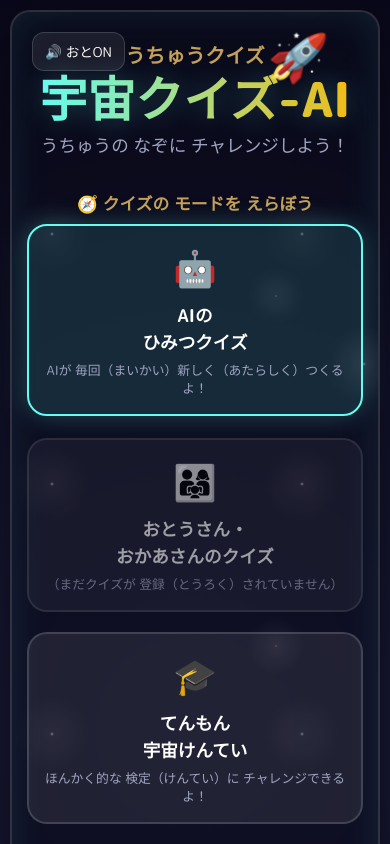
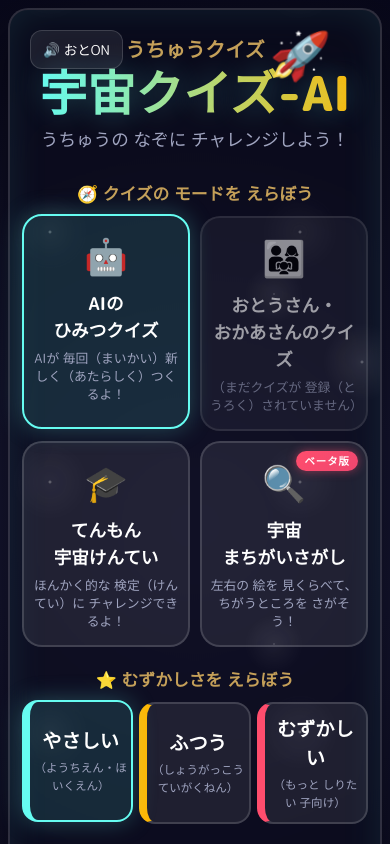
Before and after one commit to anmtanmt/space-quiz-ai, a React (Vite) app: page / in a window 390 px wide. Both pictures are taken after a click on the button "クイズをはじめる！🚀". Shown: the top 844 px of the page. Built offline with nearby package versions, Linux system fonts and the light colour scheme.

Commit message:
feat(mobile): スマホ縦画面（ポートレート）最適化 & クイズ解説ポップアップのオーバーレイ化

```diff
--- a/public/sw.js
+++ b/public/sw.js
@@ -1,4 +1,4 @@
-const CACHE_NAME = 'space-quiz-ai-v9';
+const CACHE_NAME = 'space-quiz-ai-v10';
 const ASSETS_TO_CACHE = [
   '/',
   '/index.html',
--- a/src/components/QuizScreen.jsx
+++ b/src/components/QuizScreen.jsx
@@ -825,7 +825,7 @@ export default function QuizScreen({ mode, difficulty, onFinishQuiz, onBackToTit
         </div>
 
         {/* 選択肢（3択または4択） */}
-        <div style={styles.choicesBox}>
+        <div className="quiz-choices-box" style={styles.choicesBox}>
           {currentQuiz.choices.map((choice, index) => {
             const choiceBtnStyle = isFourChoices ? {
               padding: isTightLayout ? '8px 16px' : '12px 20px',
@@ -852,7 +852,7 @@ export default function QuizScreen({ mode, difficulty, onFinishQuiz, onBackToTit
 
         {/* 回答後の解説エリア */}
         {showExplanation && (
-          <div className="star-pop" style={{
+          <div className="star-pop explanation-box" style={{
             ...styles.explanationBox,
             ...(currentQuiz.choices.length === 4 ? { padding: '16px', bottom: '0' } : {})
           }}>
--- a/src/components/SpotDifferenceScreen.jsx
+++ b/src/components/SpotDifferenceScreen.jsx
@@ -433,7 +433,7 @@ export default function SpotDifferenceScreen({ difficulty, onBackToTitle, onView
 
       {/* メインの比較キャンバス領域 */}
       {phase !== 'READY' && (
-        <div style={styles.gameBody}>
+        <div className="spot-diff-game-body" style={styles.gameBody}>
           {/* 左側：もとのえ */}
           <div
             ref={leftCanvasRef}
--- a/src/components/TitleScreen.jsx
+++ b/src/components/TitleScreen.jsx
@@ -63,7 +63,7 @@ export default function TitleScreen({ onStartQuiz, onViewCollection, onGoToParen
         {/* モード選択 */}
         <div style={styles.group}>
           <h2 style={styles.groupTitle}>🧭 クイズの モードを えらぼう</h2>
-          <div style={styles.optionsRow}>
+          <div className="options-row-mode" style={styles.optionsRow}>
             <button
               onClick={() => { audio.playClick(); setMode('ai'); }}
               style={{
@@ -130,7 +130,7 @@ export default function TitleScreen({ onStartQuiz, onViewCollection, onGoToParen
           {mode === 'test' ? (
             <>
               <h2 style={styles.groupTitle}>⭐ チャレンジする きゅうを えらぼう</h2>
-              <div style={styles.optionsRow}>
+              <div className="options-row-diff" style={styles.optionsRow}>
                 <button
                   onClick={() => { audio.playClick(); setDifficulty('4'); }}
                   style={{
@@ -170,7 +170,7 @@ export default function TitleScreen({ onStartQuiz, onViewCollection, onGoToParen
           ) : (
             <>
               <h2 style={styles.groupTitle}>⭐ むずかしさを えらぼう</h2>
-              <div style={styles.optionsRow}>
+              <div className="options-row-diff" style={styles.optionsRow}>
                 <button
                   onClick={() => { audio.playClick(); setDifficulty('easy'); }}
                   style={{
--- a/src/index.css
+++ b/src/index.css
@@ -319,12 +319,12 @@ rt {
   #root {
     height: auto;
     min-height: 100vh;
-    padding: 10px; /* 余白を狭くして領域を広げる */
+    padding: 8px; /* 余白を狭くして領域を広げる */
   }
 
   .app-container {
     height: auto;
-    min-height: calc(100vh - 20px);
+    min-height: calc(100vh - 16px);
     max-height: none;
     border-radius: 20px;
     overflow: visible; /* モバイル時は外側のスクロールを許容 */
@@ -340,44 +340,104 @@ rt {
     height: auto !important;
     min-height: 100%;
     justify-content: flex-start !important;
-    gap: 20px;
+    gap: 16px;
     overflow-y: visible !important;
-    padding: 20px 15px !important;
+    padding: 16px 12px !important;
   }
 
   /* ウェルカム画面のパディング微調整 */
   .welcome-screen {
-    padding: 40px 15px 30px 15px !important;
+    padding: 36px 15px 30px 15px !important;
+  }
+
+  /* タイトル画面の選択肢グリッド化（2列×2行で押しやすく） */
+  .options-row-mode {
+    display: grid !important;
+    grid-template-columns: 1fr 1fr !important;
+    gap: 10px !important;
+    width: 100% !important;
+  }
+
+  .options-row-mode button {
+    min-width: 0 !important;
+    width: 100% !important;
+    padding: 14px 8px !important;
+  }
+
+  .options-row-diff {
+    display: grid !important;
+    grid-template-columns: 1fr 1fr 1fr !important;
+    gap: 6px !important;
+    width: 100% !important;
+  }
+
+  .options-row-diff button {
+    min-width: 0 !important;
+    width: 100% !important;
+    padding: 10px 4px !important;
   }
 
   /* クイズカードも高さ自動にし、スクロールできるように調整 */
   .quiz-card {
     height: auto !important;
     flex: none !important;
-    gap: 16px;
+    gap: 14px;
+    position: relative !important;
   }
 
   /* 選択肢ボタンのフォントサイズやパディングの微調整 */
   .btn-giant {
-    padding: 16px 20px;
-    font-size: 1.25rem;
-    margin-bottom: 12px;
+    padding: 14px 16px;
+    font-size: 1.15rem;
+    margin-bottom: 10px;
+    border-radius: 16px;
   }
 
   .btn-action {
-    padding: 12px 30px;
-    font-size: 1.1rem;
+    padding: 12px 24px;
+    font-size: 1.05rem;
   }
 
-  /* 解説ボックスが絶対配置(position: absolute)になっているのを、
-     スマホ縦画面ではクイズカードの下に通常配置(relative/static)にする */
-  .quiz-card > div[style*="position: absolute"] {
-    position: relative !important;
+  /* コントロールバーの幅・余白調整 */
+  .control-bar {
+    padding: 6px 12px !important;
+    flex-wrap: wrap !important;
+    gap: 8px !important;
+  }
+
+  /* クイズ解説ボックス：縦画面では問題・選択肢の上にドンと被せる中央オーバーレイモーダル */
+  .explanation-box {
+    position: fixed !important;
+    top: 50% !important;
+    left: 50% !important;
+    transform: translate(-50%, -50%) !important;
     bottom: auto !important;
-    left: auto !important;
+    width: 92% !important;
+    max-width: 440px !important;
+    max-height: 85vh !important;
+    overflow-y: auto !important;
+    background: rgba(10, 10, 30, 0.97) !important;
+    border: 3px solid var(--color-accent) !important;
+    border-radius: 24px !important;
+    padding: 22px 18px !important;
+    box-shadow: 0 0 0 100vmax rgba(5, 5, 15, 0.75), 0 20px 50px rgba(0, 0, 0, 0.9) !important;
+    z-index: 1000 !important;
+    animation: popIn 0.35s cubic-bezier(0.175, 0.885, 0.32, 1.275) forwards !important;
+    display: flex !important;
+    flex-direction: column !important;
+  }
+
+  /* まちがいさがし画面：縦画面では上下2段レイアウトに切り替え */
+  .spot-diff-game-body {
+    flex-direction: column !important;
+    gap: 12px !important;
+    margin: 6px 0 !important;
     width: 100% !important;
-    margin-top: 20px;
-    box-shadow: none !important;
+  }
+
+  .spot-diff-canvas {
+    width: 100% !important;
+    max-width: 380px !important;
   }
 }
 
```
